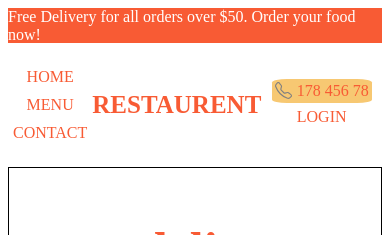
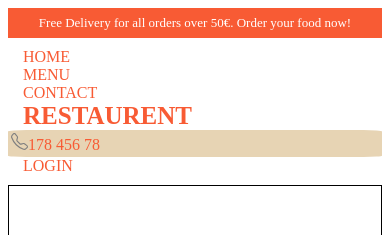
Before and after one commit to sabrinabu/restaurentapp2023, a React (Vite) app: page / in a window 390 px wide. Shown: the top 235 px of the page. Built offline with nearby package versions, Linux system fonts and the light colour scheme.

Commit message:
banner and navbar made more responsive

```diff
--- a/src/components/banner/Banner.tsx
+++ b/src/components/banner/Banner.tsx
@@ -4,7 +4,7 @@ export default function Banner() {
   return (
     <div className="banner">
       <span className="heading">
-        Free Delivery for all orders over $50. Order your food now!
+        Free Delivery for all orders over 50€. Order your food now!
       </span>
     </div>
   );
--- a/src/components/banner/banner.scss
+++ b/src/components/banner/banner.scss
@@ -3,10 +3,27 @@
   display: flex;
   justify-content: center;
   align-items: center;
-  height: 35px;
+  height: 30px;
   background-color: rgb(248, 91, 52);
 
   .heading {
     color: white;
+    font-size: 18px;
   }
 }
+
+@media only screen and (max-width: 600px) {
+  .banner {
+    width: 100%;
+    display: flex;
+    justify-content: center;
+    align-items: center;
+    height: 30px;
+    background-color: rgb(248, 91, 52);
+
+    .heading {
+      color: white;
+      font-size: 13px;
+    }
+  }
+}
--- a/src/components/navbar/Navbar.tsx
+++ b/src/components/navbar/Navbar.tsx
@@ -24,54 +24,62 @@ export default function Navbar() {
   return (
     <div className={stickyHeader ? "navbar stickyHeader" : "navbar"}>
       <div className="container">
-        <div className="left">
-          <Link to="/" className="lefMenu">
+        <Link to="/" className="menuItem">
           HOME
         </Link>
-          <Link className="lefMenu" to="/menu">
+        <Link className="menuItem" to="/menu">
           MENU
         </Link>
-          <Link to="/" className="lefMenu">
+        <Link to="/" className="menuItem">
           CONTACT
         </Link>
-        </div>
-        <div className="middle">RESTAURENT</div>
-        <div className="right">
-          <div className="rightone">
+        <span
+          className="menuItem"
+          style={{ fontSize: "25px", fontWeight: "600" }}
+        >
+          RESTAURENT
+        </span>
+        <span
+          className="menuItem"
+          style={{
+            padding: "3px",
+            borderRadius: "5%",
+            backgroundColor: "rgb(231, 212, 180)",
+          }}
+        >
           <BsTelephone size={17} color="grey" />
           <span>178 456 78</span>
-          </div>
-          <div className="rightMenu">
+        </span>
+        <span className="menuItem">
           {isAuthenticated ? (
-              <div
+            <span
               onClick={() =>
                 logout({ logoutParams: { returnTo: window.location.origin } })
               }
             >
               Hi {user?.nickname}, Logout?
-              </div>
+            </span>
           ) : (
-              <div onClick={() => loginWithRedirect()}>LOGIN</div>
+            <span onClick={() => loginWithRedirect()}>LOGIN</span>
           )}
-          </div>
+        </span>
         {user.role == "admin" && (
-            <Link to="/orders" className="rightMenu">
+          <Link to="/orders" className="menuItem">
             ORDERS
           </Link>
         )}
         {cart.cartItems?.length > 0 && (
-            <Link to="/cart" className="rightMenu">
+          <Link to="/cart" className="menuItem">
             CART({cart.cartItems?.length})
           </Link>
         )}
 
         {wishlist.wishItems?.length > 0 && (
-            <Link to="/wishlist" className="rightMenu">
+          <Link to="/wishlist" className="menuItem">
             Wish({wishlist.wishItems?.length})
           </Link>
         )}
       </div>
     </div>
-    </div>
   );
 }
--- a/src/components/navbar/navbar.scss
+++ b/src/components/navbar/navbar.scss
@@ -7,60 +7,38 @@
 
 .navbar {
   width: 100%;
-
   .container {
-    padding: 20px 0 20px 0;
+    padding: 10px 0 10px 0;
     display: flex;
     align-items: center;
-    justify-content: center;
+    justify-content: space-between;
     flex-wrap: wrap;
+    .menuItem {
+      text-decoration: none;
+      color: rgb(248, 91, 52);
+      padding: 0 15px;
+      &:hover {
+        background-color: rgb(248, 91, 52);
+        color: rgb(238, 238, 238);
+      }
+    }
+  }
+}
 
-    .left {
-      flex: 3;
+@media only screen and (max-width: 600px) {
+  .navbar {
+    width: 100%;
+    .container {
+      padding: 10px 0 10px 0;
       display: flex;
       align-items: center;
       justify-content: space-around;
       flex-wrap: wrap;
-      color: rgb(248, 91, 52);
-
-      .lefMenu {
+      .menuItem {
+        width: 100%;
         text-decoration: none;
         color: rgb(248, 91, 52);
-        padding: 5px;
-        &:hover {
-          background-color: #91b9e7;
-          color: rgb(238, 238, 238);
-        }
-      }
-    }
-
-    .middle {
-      flex: 2;
-      text-align: center;
-      font-size: 25px;
-      font-weight: 600;
-      color: rgb(248, 91, 52);
-    }
-
-    .right {
-      flex: 6;
-      display: flex;
-      align-items: center;
-      justify-content: space-around;
-      flex-wrap: wrap;
-      color: rgb(248, 91, 52);
-
-      .rightone {
-        background-color: rgb(247, 200, 114);
-        padding: 3px;
-        border-radius: 15%;
-        display: flex;
-        gap: 5px;
-      }
-      .rightMenu {
-        text-decoration: none;
-        color: rgb(248, 91, 52);
-        padding: 5px;
+        padding: 0 15px;
         &:hover {
           background-color: #91b9e7;
           color: rgb(238, 238, 238);
--- a/src/pages/cart/Cart.tsx
+++ b/src/pages/cart/Cart.tsx
@@ -42,12 +42,12 @@ export default function Cart() {
               </div>
               <div className="row">
                 <span className="text">Service cost</span>
-                <span className="text">20€</span>
+                <span className="text">0€</span>
               </div>
               <div className="row">
                 <span className="text">Delivery cost</span>
                 <span className="text" style={{ color: "green" }}>
-                  Free!
+                  {cart.total > 50 ? "Free!" : "5€"}
                 </span>
               </div>
               <div className="row" style={{ padding: "50px 20px" }}>
@@ -55,9 +55,11 @@ export default function Cart() {
                   Total cost
                 </span>
                 <span className="text" style={{ fontWeight: 600 }}>
-                  {cart.total > 0
-                    ? (cart.total + 20).toFixed(2)
-                    : cart.total.toFixed(2)}
+                  {cart.total > 0.1
+                    ? cart.total < 50 && cart.total !== 0
+                      ? (cart.total + 5).toFixed(2)
+                      : cart.total.toFixed(2)
+                    : 0}
                   €
                 </span>
               </div>
```
Lines whose indentation alone changed are shown as unchanged.
